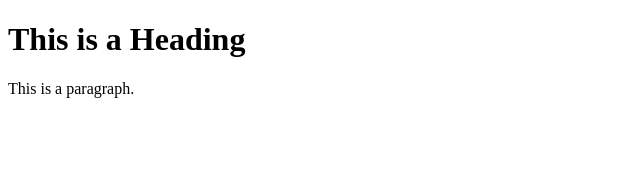
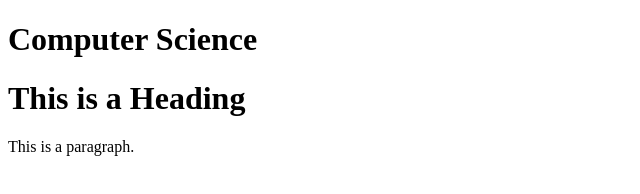
Before and after one commit to krishPatelCode/WebdevPatel, a plain HTML site: page krishWebsite.html in a window 1280 px wide. Shown: the whole page, without its empty margins (0-640 px from the left). Drawn offline with Linux system fonts and the light colour scheme.

Commit message:
new changes

```diff
--- a/krishWebsite.html
+++ b/krishWebsite.html
@@ -1,7 +1,8 @@
 <!DOCTYPE html>
 <html>
 <head>
-<title>Krish Patel</title>
+<title style="text-align:center"> Krish Patel</title>
+<h1>Computer Science </h1>
 </head>
 <body>
 
```
